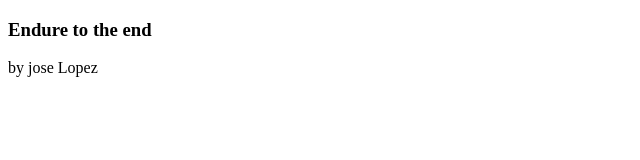
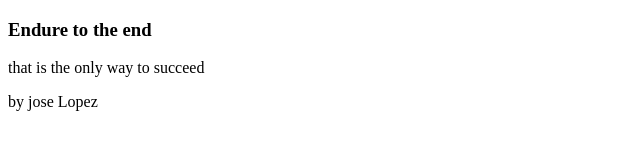
Before and after one commit to jelopez1104/demoProject, a plain HTML site: page index.html in a window 1280 px wide. Shown: the whole page, without its empty margins (0-640 px from the left). Drawn offline with Linux system fonts and the light colour scheme.

Commit message:
Cambio agregamos, razon por la que debes perseverar

```diff
--- a/index.html
+++ b/index.html
@@ -10,6 +10,7 @@
     <article>
         <section>
             <h1>Endure to the end</h1>
+            <p>that is the only way to succeed</p>
             <p>by jose Lopez</p>
         </section>
     </article>
```
